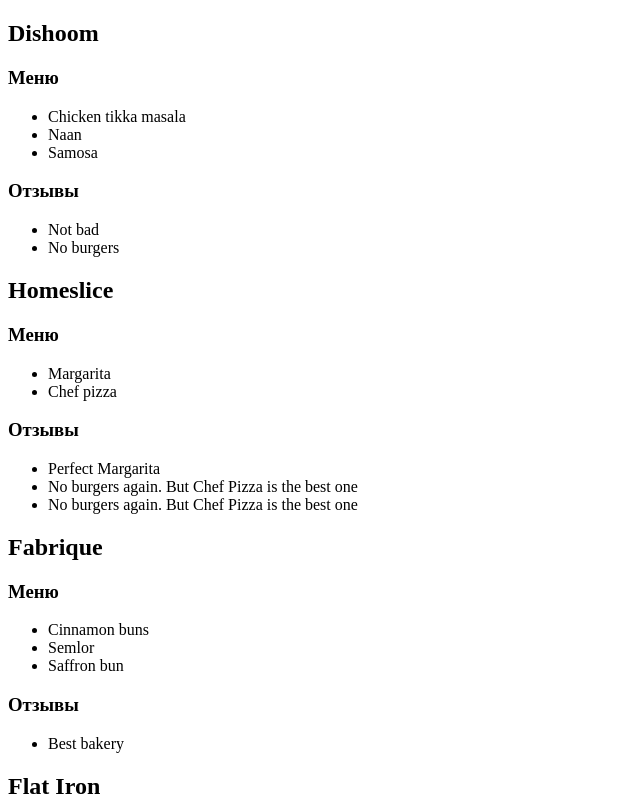
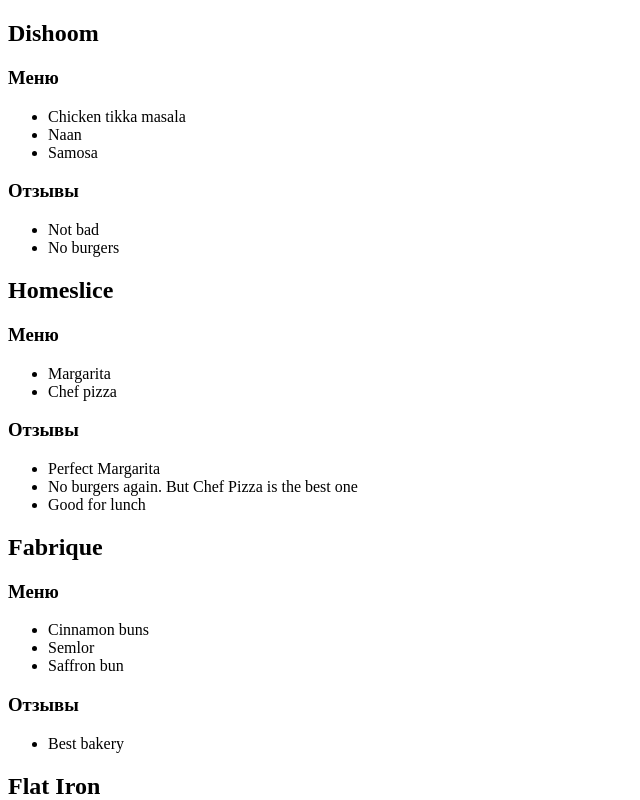
Before and after one commit to ragnar75/react-20240311-hw, a React (Vite) app: page / in a window 1280 px wide. Shown: the top 800 px of the page, without its empty margins (0-640 px from the left). Built offline with nearby package versions, Linux system fonts and the light colour scheme.

Commit message:
after fixing a technical bug

```diff
--- a/src/main.jsx
+++ b/src/main.jsx
@@ -32,7 +32,7 @@
       <ul>
         <li>{restaurants[1].reviews[0].text}</li>
         <li>{restaurants[1].reviews[1].text}</li>
-        <li>{restaurants[1].reviews[1].text}</li>
+        <li>{restaurants[1].reviews[2].text}</li>
       </ul>
     </article>
 
@@ -69,6 +69,7 @@
     </article>
   </>
 
+// via createElement
   // createElement(
   //   Fragment,
   //   null,
```
